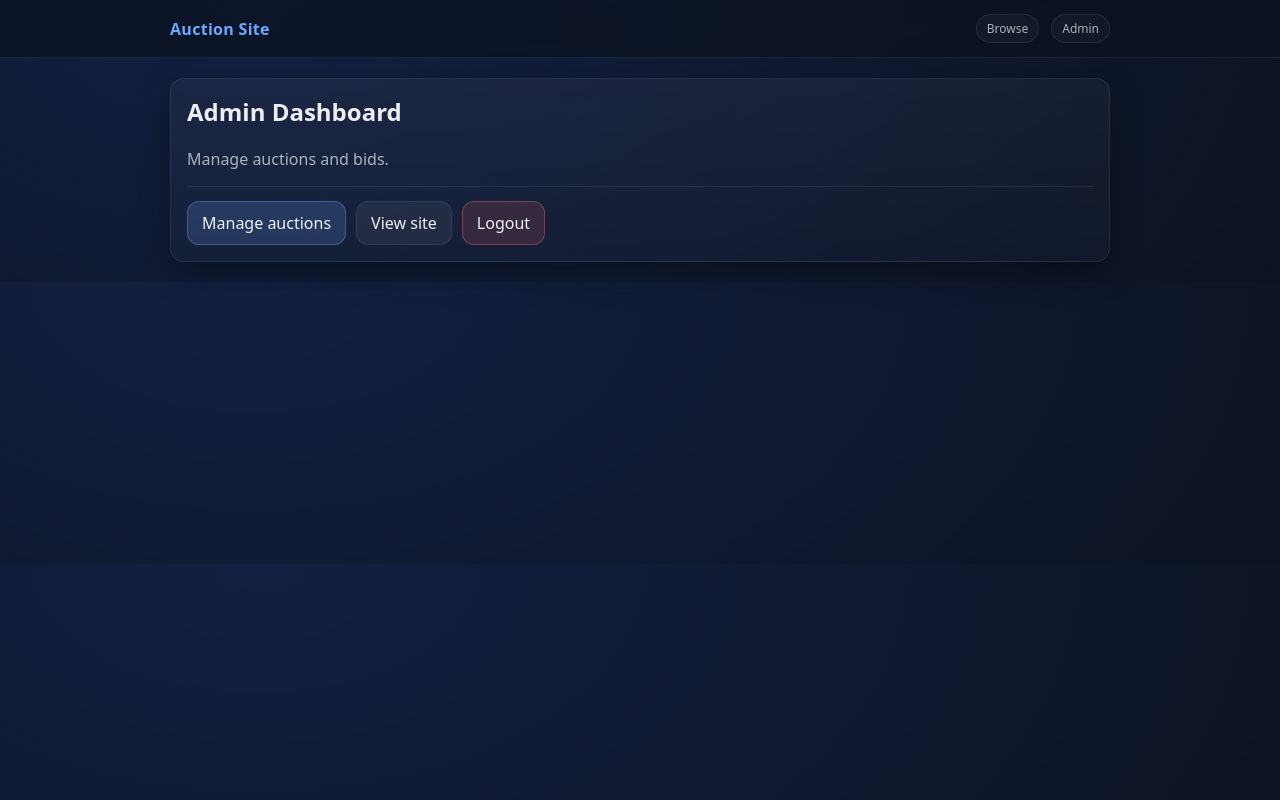
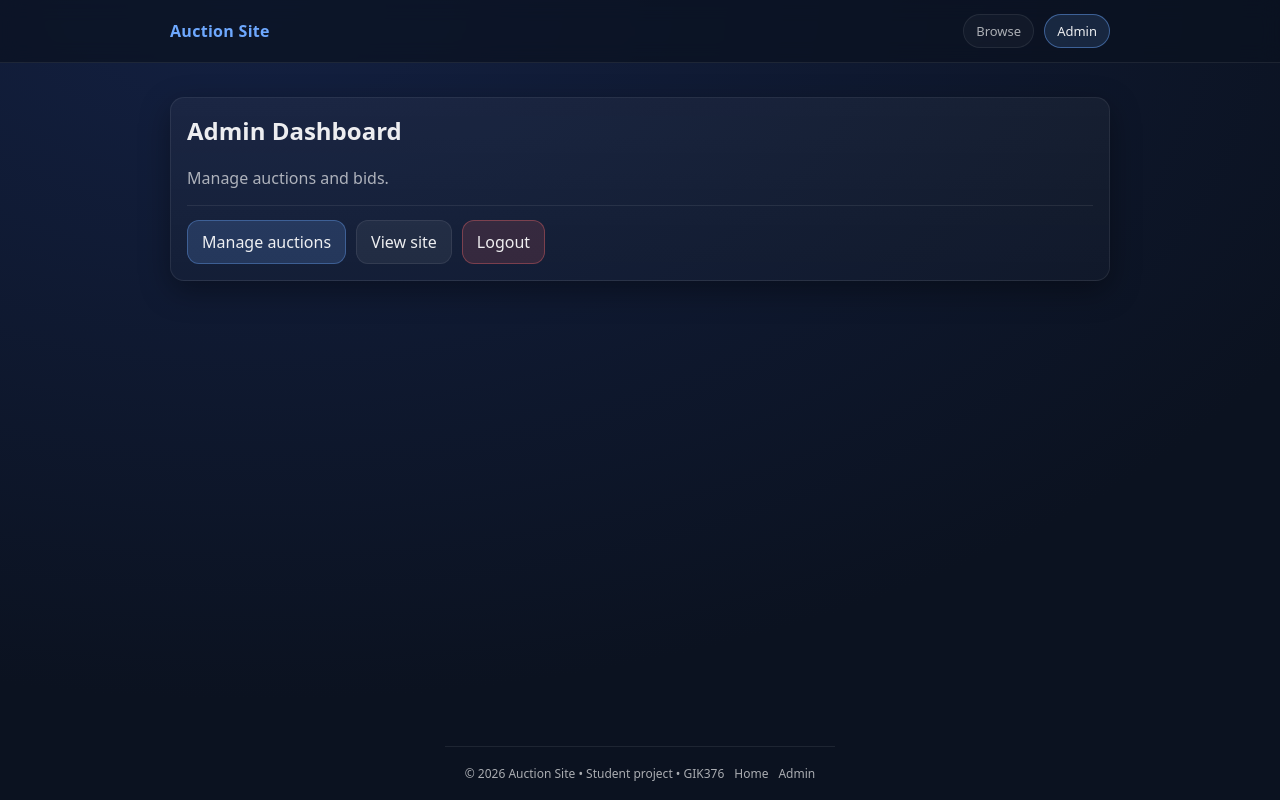
Before and after one commit to Sam-Razavi/auction-site, a Flask app: page /admin in a window 1280 px wide. Run offline with Flask 3, Linux system fonts and the light colour scheme; the visitor is signed in with stand-in values (Sample User, id 1).

Commit message:
Fix footer with sticky layout

```diff
--- a/app/static/style.css
+++ b/app/static/style.css
@@ -7,7 +7,6 @@
   --muted: rgba(255, 255, 255, 0.65);
   --accent: #6ea8fe;
   --danger: #ff6b6b;
-  --ok: #2ecc71;
 
   --radius: 14px;
   --shadow: 0 10px 30px rgba(0, 0, 0, 0.35);
@@ -20,6 +19,17 @@ body {
   font-family: ui-sans-serif, system-ui, -apple-system, Segoe UI, Roboto, Arial, sans-serif;
   background: radial-gradient(1200px 700px at 20% 0%, #132041, var(--bg));
   color: var(--text);
+}
+
+/* Sticky footer layout */
+.page {
+  min-height: 100vh;
+  display: flex;
+  flex-direction: column;
+}
+
+.content {
+  flex: 1;
 }
 
 a {
@@ -40,6 +50,7 @@ a:hover { text-decoration: underline; }
   backdrop-filter: blur(10px);
   background: rgba(11, 18, 32, 0.7);
   border-bottom: 1px solid var(--border);
+  z-index: 10;
 }
 
 .nav-inner {
@@ -58,8 +69,29 @@ a:hover { text-decoration: underline; }
 
 .nav-links {
   display: flex;
-  gap: 12px;
+  gap: 10px;
   align-items: center;
+}
+
+.nav-pill {
+  display: inline-block;
+  padding: 7px 12px;
+  border-radius: 999px;
+  font-size: 13px;
+  border: 1px solid var(--border);
+  color: var(--muted);
+  background: rgba(255, 255, 255, 0.03);
+}
+
+.nav-pill:hover {
+  text-decoration: none;
+  border-color: rgba(110, 168, 254, 0.35);
+}
+
+.nav-pill.active {
+  color: var(--text);
+  border-color: rgba(110, 168, 254, 0.45);
+  background: rgba(110, 168, 254, 0.14);
 }
 
 .badge {
@@ -75,6 +107,12 @@ a:hover { text-decoration: underline; }
 .badge.ok { color: #b9f6ca; border-color: rgba(46, 204, 113, 0.35); }
 .badge.warn { color: #ffeaa7; border-color: rgba(255, 234, 167, 0.35); }
 .badge.end { color: #ffb3b3; border-color: rgba(255, 107, 107, 0.35); }
+
+.page-title {
+  margin: 6px 0 14px 0;
+  font-size: 13px;
+  color: var(--muted);
+}
 
 .card {
   background: linear-gradient(180deg, rgba(255,255,255,0.04), rgba(255,255,255,0.02));
@@ -156,3 +194,29 @@ textarea { resize: vertical; }
   font-size: 12px;
   color: var(--muted);
 }
+
+/* Better spacing for ordered lists (Top bids) */
+ol {
+  margin: 10px 0 0 18px;
+  padding: 0;
+}
+li {
+  margin: 10px 0;
+  line-height: 1.35;
+}
+
+/* Footer */
+.footer {
+  max-width: 980px;
+  margin: 24px auto 0 auto;
+  padding: 18px 20px;
+  border-top: 1px solid var(--border);
+  color: var(--muted);
+  font-size: 12px;
+  display: flex;
+  justify-content: space-between;
+  gap: 10px;
+  flex-wrap: wrap;
+}
+.footer a { color: var(--muted); }
+.footer a:hover { color: var(--text); text-decoration: none; }
--- a/app/templates/auctions/detail.html
+++ b/app/templates/auctions/detail.html
@@ -1,4 +1,8 @@
 {% extends "base.html" %}
+
+{% block page_title %}
+Auction details • {{ auction.title }}
+{% endblock %}
 
 {% block content %}
 <div class="grid grid-2">
--- a/app/templates/base.html
+++ b/app/templates/base.html
@@ -8,6 +8,10 @@
 </head>
 <body>
 
+{% set path = request.path %}
+
+<div class="page">
+
   <div class="navbar">
       <div class="nav-inner">
           <div class="brand">
@@ -15,12 +19,13 @@
           </div>
 
           <div class="nav-links">
-            <a class="badge" href="{{ url_for('auctions.auction_list') }}">Browse</a>
-            <a class="badge" href="{{ url_for('admin.dashboard') }}">Admin</a>
+              <a class="nav-pill {% if path == '/' %}active{% endif %}" href="{{ url_for('auctions.auction_list') }}">Browse</a>
+              <a class="nav-pill {% if path.startswith('/admin') %}active{% endif %}" href="{{ url_for('admin.dashboard') }}">Admin</a>
           </div>
       </div>
   </div>
 
+  <main class="content">
       <div class="container">
 
           {% with messages = get_flashed_messages() %}
@@ -33,9 +38,25 @@
             {% endif %}
           {% endwith %}
 
+          <div class="page-title">
+              {% block page_title %}{% endblock %}
+          </div>
+
           {% block content %}{% endblock %}
+
+      </div>
+  </main>
+
+  <footer class="footer">
+      <div>© 2026 Auction Site • Student project • GIK376</div>
+      <div class="actions">
+          <a href="{{ url_for('auctions.auction_list') }}">Home</a>
+          <a href="{{ url_for('admin.dashboard') }}">Admin</a>
+      </div>
+  </footer>
 
 </div>
 
 </body>
+
 </html>
```
Lines whose indentation alone changed are shown as unchanged.
